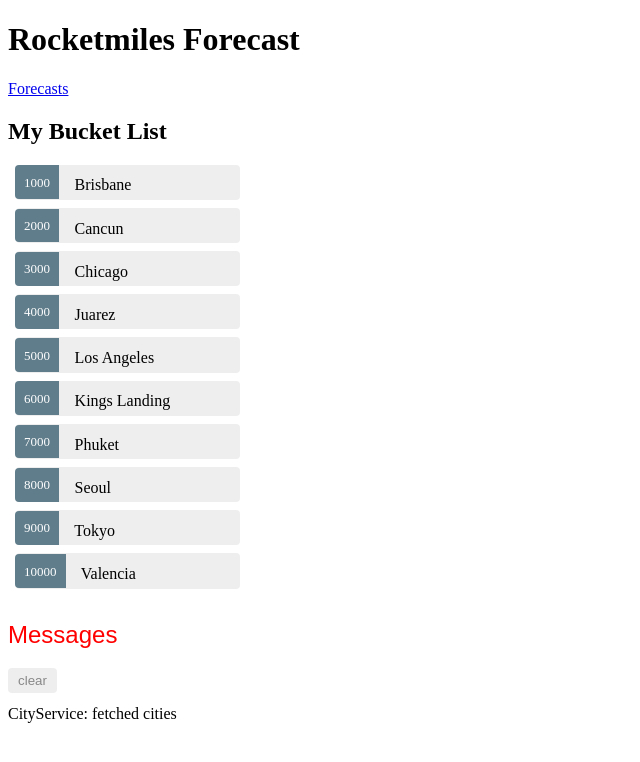
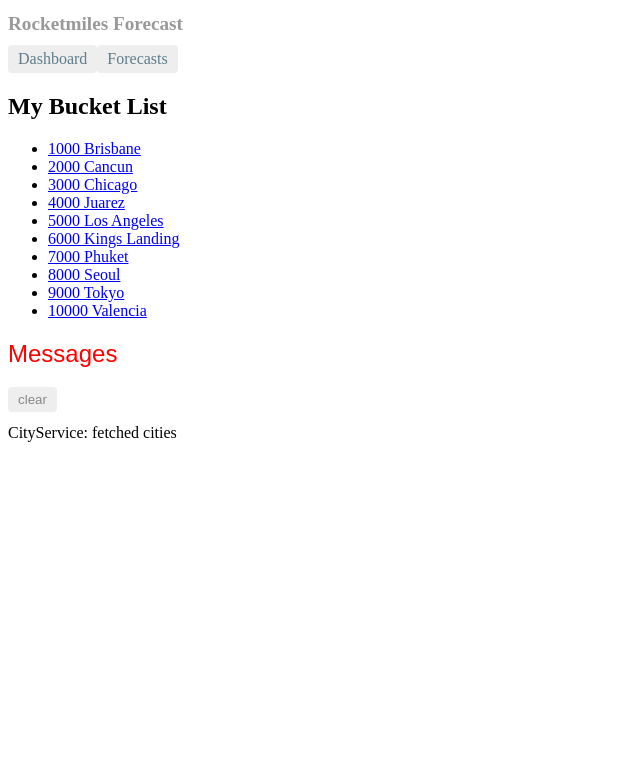
Before and after one commit to CrystalCo/WeatherApp, an Angular app: page /forecasts in a window 1280 px wide. Shown: the top 762 px of the page, without its empty margins (0-640 px from the left). Built offline with nearby package versions, Linux system fonts and the light colour scheme.

Commit message:
Routing navigation to city details

```diff
--- a/src/app/app.component.css
+++ b/src/app/app.component.css
@@ -0,0 +1,29 @@
+/* AppComponent's private CSS styles */
+h1 {
+    font-size: 1.2em;
+    color: #999;
+    margin-bottom: 0;
+  }
+  h2 {
+    font-size: 2em;
+    margin-top: 0;
+    padding-top: 0;
+  }
+  nav a {
+    padding: 5px 10px;
+    text-decoration: none;
+    margin-top: 10px;
+    display: inline-block;
+    background-color: #eee;
+    border-radius: 4px;
+  }
+  nav a:visited, a:link {
+    color: #607d8b;
+  }
+  nav a:hover {
+    color: #039be5;
+    background-color: #cfd8dc;
+  }
+  nav a.active {
+    color: #039be5;
+  }
--- a/src/app/app.component.html
+++ b/src/app/app.component.html
@@ -1,5 +1,6 @@
 <h1>{{title}}</h1>
 <nav>
+    <a routerLink="/dashboard">Dashboard</a>
     <a routerLink="/forecasts">Forecasts</a>
 </nav>
 <router-outlet></router-outlet>
--- a/src/app/city-detail/city-detail.component.html
+++ b/src/app/city-detail/city-detail.component.html
@@ -10,4 +10,6 @@
     <h3>Forecast Details</h3>
     <div><span>forecast: </span>{{forecast.name}}</div>
 
-  </div>
+    <button (click)="goBack()">go back</button>
+
+</div>
--- a/src/app/city-detail/city-detail.component.ts
+++ b/src/app/city-detail/city-detail.component.ts
@@ -1,5 +1,9 @@
 import { Component, OnInit, Input } from '@angular/core';
+import { ActivatedRoute } from '@angular/router';
+import { Location } from '@angular/common';
+
 import { City } from '../city';
+import { CityService } from '../city.service';
 
 @Component({
   selector: 'app-city-detail',
@@ -9,9 +13,24 @@
 export class CityDetailComponent implements OnInit {
   @Input() city: City;
 
-  constructor() { }
+  constructor(
+    private route: ActivatedRoute,
+    private cityService: CityService,
+    private location: Location
+  ) { }
 
-  ngOnInit() {
+  ngOnInit(): void {
+    this.getCity();
+  }
+
+  getCity(): void {
+    const id = +this.route.snapshot.paramMap.get('id');
+    this.cityService.getCity(id)
+    .subscribe(city => this.city = city);
+  }
+
+  goBack(): void {
+    this.location.back();
   }
 
 }
--- a/src/app/city.service.ts
+++ b/src/app/city.service.ts
@@ -6,17 +6,21 @@
 import { CITIES } from './mock-cities';
 import { MessageService } from './message.service';
 
-@Injectable({
-  providedIn: 'root'
-})
+@Injectable({ providedIn: 'root' })
 export class CityService {
 
   constructor(private messageService: MessageService) { }
 
   getCities(): Observable<City[]> {
     // TODO: send the message _after_ fetching the cities
-  this.messageService.add('CityService: fetched cities');
+    this.messageService.add('CityService: fetched cities');
     return of(CITIES);
   }
 
+  getCity(id: number): Observable<City> {
+    // TODO: send the message _after_ fetching the city
+    this.messageService.add(`CityService: fetched city id=${id}`);
+    return of(CITIES.find(city => city.id === id));
+  }
+
 }
--- a/src/app/dashboard/dashboard.component.html
+++ b/src/app/dashboard/dashboard.component.html
@@ -1,6 +1,7 @@
 <h3>Top Cities</h3>
 <div class="grid grid-pad">
-  <a *ngFor="let city of cities" class="col-1-4">
+  <a *ngFor="let city of cities" class="col-1-4"
+      routerLink="/detail/{{city.id}}" >
     <div class="module city">
       <h4>{{city.name}}</h4>
     </div>
--- a/src/app/forecasts/forecasts.component.css
+++ b/src/app/forecasts/forecasts.component.css
@@ -1,38 +1,39 @@
-/* CitiesComponent's private CSS styles */
-.selected {
-    background-color: #CFD8DC !important;
-    color: white;
-  }
-  .cities {
+/* HeroesComponent's private CSS styles */
+.heroes {
   margin: 0 0 2em 0;
   list-style-type: none;
   padding: 0;
   width: 15em;
 }
-  .cities li {
+.heroes li {
+  position: relative;
   cursor: pointer;
-    position: relative;
-    left: 0;
   background-color: #EEE;
   margin: .5em;
   padding: .3em 0;
   height: 1.6em;
   border-radius: 4px;
 }
-  .cities li.selected:hover {
-    background-color: #BBD8DC !important;
-    color: white;
-  }
-  .cities li:hover {
+
+.heroes li:hover {
   color: #607D8B;
   background-color: #DDD;
   left: .1em;
 }
-  .cities .text {
+
+.heroes a {
+  color: #888;
+  text-decoration: none;
   position: relative;
-    top: -3px;
+  display: block;
+  width: 250px;
 }
-  .cities .badge {
+
+.heroes a:hover {
+  color:#607D8B;
+}
+
+.heroes .badge {
   display: inline-block;
   font-size: small;
   color: white;
@@ -43,6 +44,8 @@
   left: -1px;
   top: -4px;
   height: 1.8em;
+  min-width: 16px;
+  text-align: right;
   margin-right: .8em;
   border-radius: 4px 0 0 4px;
 }
--- a/src/app/forecasts/forecasts.component.html
+++ b/src/app/forecasts/forecasts.component.html
@@ -1,11 +1,9 @@
 <h2>My Bucket List</h2>
 
 <ul class="cities">
-  <li *ngFor="let city of cities"
-    [class.selected]="city === selectedCity"
-    (click)="onSelect(city)">
-    <span class="badge">{{city.id}}</span> {{city.name}}
+  <li *ngFor="let city of cities">
+    <a routerLink="/detail/{{city.id}}">
+      <span class="badge">{{city.id}}</span> {{city.name}}
+    </a>
   </li>
 </ul>
-
-<app-city-detail [city]="selectedCity"></app-city-detail>
--- a/src/app/forecasts/forecasts.component.ts
+++ b/src/app/forecasts/forecasts.component.ts
@@ -1,6 +1,6 @@
 import { Component, OnInit } from '@angular/core';
 
-import { Forecast } from '../forecast';
+// import { Forecast } from '../forecast';
 import { City } from '../city';
 import { CityService } from '../city.service';
 
@@ -10,9 +10,6 @@
   styleUrls: ['./forecasts.component.css']
 })
 export class ForecastsComponent implements OnInit {
-
-  selectedCity: City;
-
   cities: City[];
 
   constructor(private cityService: CityService) { }
@@ -21,13 +18,9 @@
     this.getCities();
   }
 
-  onSelect(city: City): void {
-    this.selectedCity = city;
-  }
-
   getCities(): void {
     this.cityService.getCities()
-        .subscribe(cities => this.cities = cities);
+    .subscribe(cities => this.cities = cities);
   }
 
 }
```
Also changed, not shown: src/app/app-routing.module.ts (+7 -1 lines), src/app/app.module.ts (+11 -11 lines), src/app/dashboard/dashboard.component.css (indentation only). Lines whose indentation alone changed are shown as unchanged.
